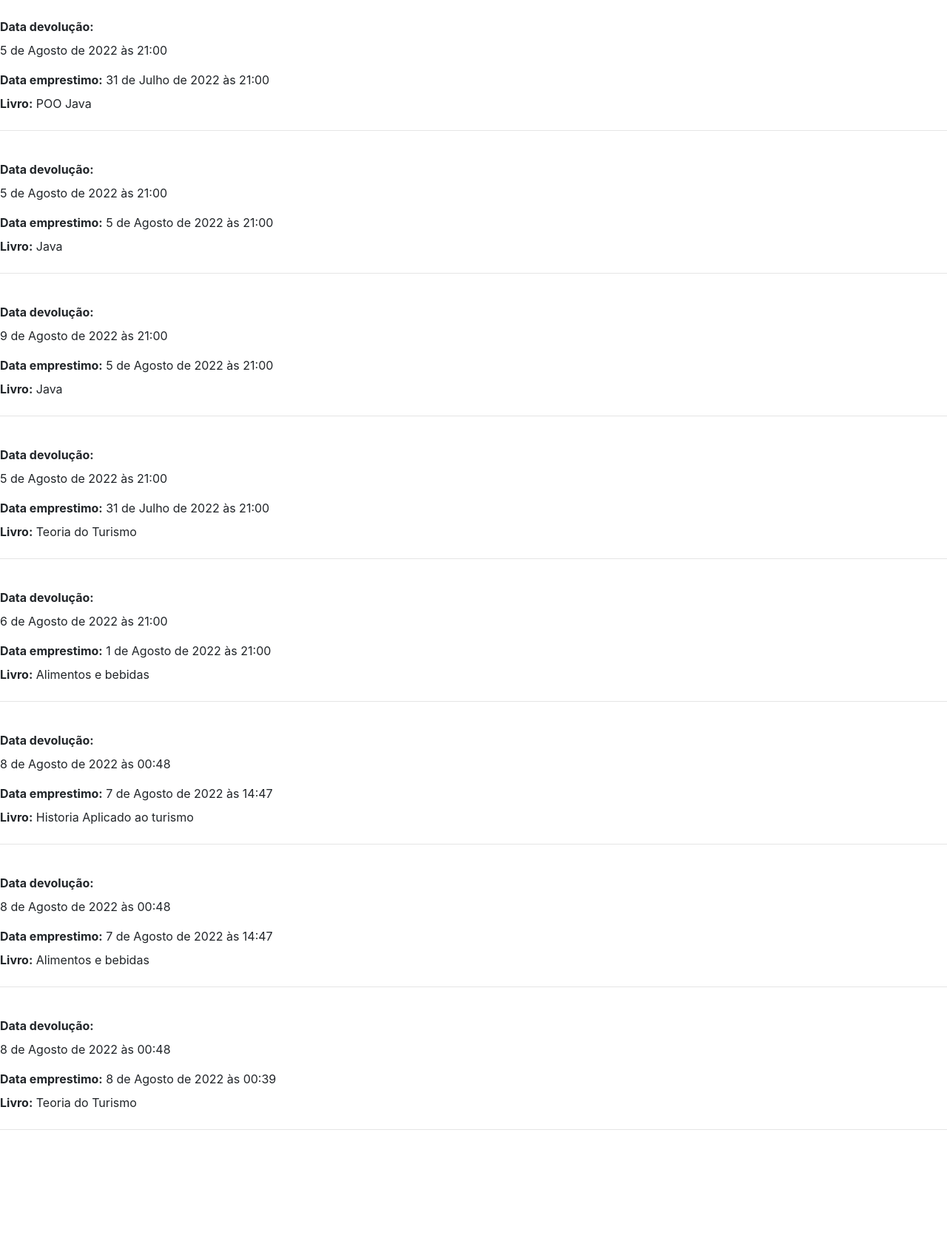
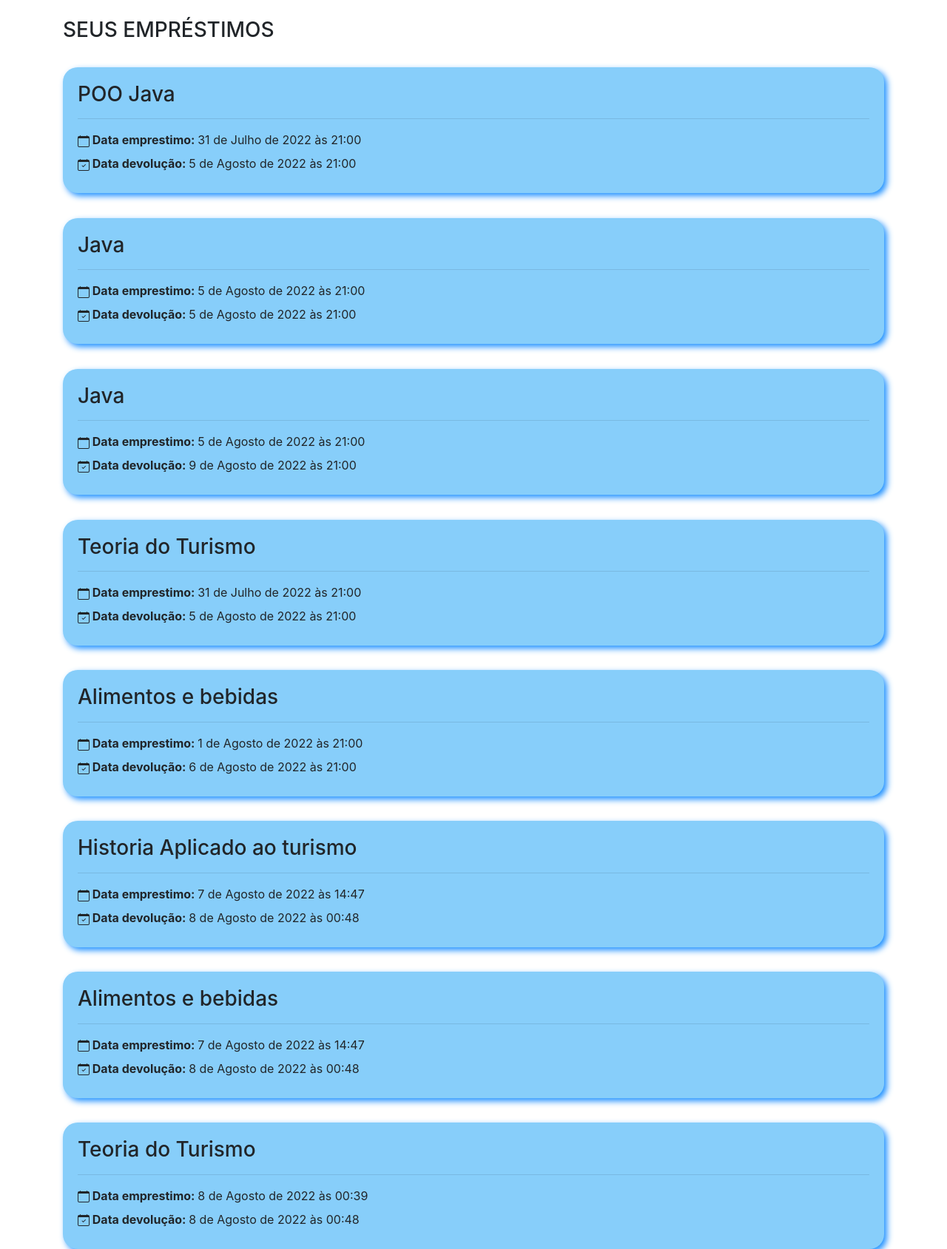
Before and after one commit to WederTito/Biblioteca, a Django app: template livro/templates/seus_emprestimos.html in a window 1280 px wide. Shown: the part 56-1745 px from the top of the page at 74% size. Before the commit the page ends 1584 px from the top, so only its background shows below. Run offline with Django 4.2, Linux system fonts and the light colour scheme; data comes from the database, SQL or seed files in the repository; both versions use the stored data as it was after the commit; tables that the repository leaves empty hold one stand-in row (values such as "Sample post"); the template is opened without the code that fills it: values that come from a table or form of the project are taken from there, most other values are stand-ins (such as "Sample title", 1, 10 or a date in 2020).

Commit message:
Inicio da Avaliação de emprestimo

```diff
--- a/livro/templates/seus_emprestimos.html
+++ b/livro/templates/seus_emprestimos.html
@@ -1,25 +1,43 @@
 {% extends 'base.html' %}
+{% block 'head' %}
+    <style>
+        .cartao{
+            background-color: #87CEFA;
+            padding: 20px;
+            margin-top: 3%;
+            border-radius: 20px;
+            box-shadow: 4px 4px 8px #1E90FF;
+        }
+    </style>
+{% endblock  %}
 
 {% block 'conteudo' %}
 
-{% for emprestimo in emprestimos %}
+<div class="container">
     <br>
-    <label><strong>Data devolução:</strong></label>
+    <h3>SEUS EMPRÉSTIMOS</h3>
+    {% for emprestimo in emprestimos %}
+        <div class="cartao">
 
-    {% if  emprestimo.data_devolucao %}
-        <p>{{emprestimo.data_devolucao}}</p>
-    {% else %}
-        <p>Sem devolução até o momento!</p>
-    {% endif %}
+            <div class="titulo">
+                <h3>{{emprestimo.livro}}</h3>
+            </div><hr>
 
-    <label><strong>Data emprestimo:</strong></label>
-    {{emprestimo.data_emprestimo}}
-    <br>
-
-    <label><strong>Livro:</strong></label>
-    {{emprestimo.livro}}
-    <hr>
-{% endfor %}
+            <div class="body">
+                <label><svg xmlns="http://www.w3.org/2000/svg" width="16" height="16" fill="currentColor" class="bi bi-calendar" viewBox="0 0 16 16">
+                    <path d="M3.5 0a.5.5 0 0 1 .5.5V1h8V.5a.5.5 0 0 1 1 0V1h1a2 2 0 0 1 2 2v11a2 2 0 0 1-2 2H2a2 2 0 0 1-2-2V3a2 2 0 0 1 2-2h1V.5a.5.5 0 0 1 .5-.5zM1 4v10a1 1 0 0 0 1 1h12a1 1 0 0 0 1-1V4H1z"/>
+                  </svg><strong>&nbspData emprestimo: </strong>{{emprestimo.data_emprestimo}}</label><br>
 
 
+                  <label><svg xmlns="http://www.w3.org/2000/svg" width="16" height="16" fill="currentColor" class="bi bi-calendar-check" viewBox="0 0 16 16">
+                    <path d="M10.854 7.146a.5.5 0 0 1 0 .708l-3 3a.5.5 0 0 1-.708 0l-1.5-1.5a.5.5 0 1 1 .708-.708L7.5 9.793l2.646-2.647a.5.5 0 0 1 .708 0z"/>
+                    <path d="M3.5 0a.5.5 0 0 1 .5.5V1h8V.5a.5.5 0 0 1 1 0V1h1a2 2 0 0 1 2 2v11a2 2 0 0 1-2 2H2a2 2 0 0 1-2-2V3a2 2 0 0 1 2-2h1V.5a.5.5 0 0 1 .5-.5zM1 4v10a1 1 0 0 0 1 1h12a1 1 0 0 0 1-1V4H1z"/>
+                  </svg><strong>&nbspData devolução: </strong>{% if  emprestimo.data_devolucao %}{{emprestimo.data_devolucao}}{% else %}Sem devolução até o momento!{% endif %}</label>
+            </div>
+
+
+        </div>
+    {% endfor %}
+</div>
+
 {% endblock %}
--- a/livro/urls.py
+++ b/livro/urls.py
@@ -11,5 +11,6 @@ urlpatterns = [
     path ('cadastar_emprestimo', views.cadastar_emprestimo, name='cadastar_emprestimo'),
     path ('devolver_livro', views.devolver_livro, name="devolver_livro"),
     path ('alterar_livro', views.alterar_livro, name="alterar_livro"),
-    path ('seus_emprestimos', views.seus_emprestimos, name="seus_emprestimos")
+    path ('seus_emprestimos', views.seus_emprestimos, name="seus_emprestimos"),
+    path ('processa_avaliacao', views.processa_avaliacao, name='processa_avaliacao')
 ]
```
Also changed, not shown: livro/templates/ver_livro.html (+47 -0 lines), livro/views.py (+11 -0 lines), db.sqlite3.
